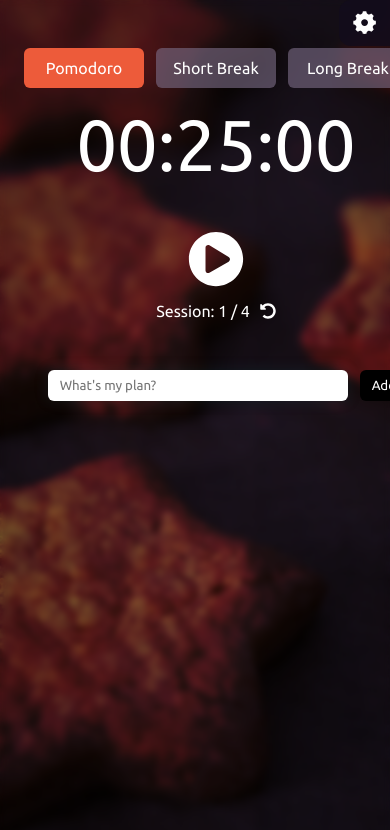
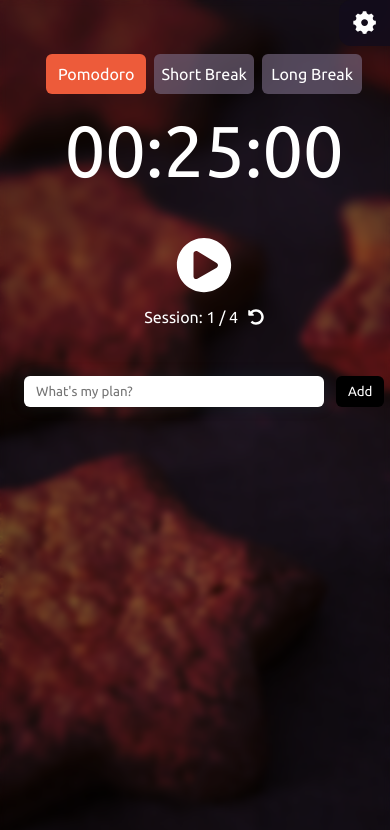
Before and after one commit to jbilee/palmodoro, a React (Vite) app: page / in a window 390 px wide. Shown: the top 830 px of the page. Built offline with nearby package versions, Linux system fonts and the light colour scheme.

Commit message:
refactor: Add responsive styling to overall app

```diff
--- a/src/components/Layout.tsx
+++ b/src/components/Layout.tsx
@@ -26,8 +26,9 @@
 
 const Foreground = styled.div`
   display: grid;
-  padding: 48px 24px 0;
+  padding: 54px 24px 0;
   backdrop-filter: blur(3px);
+  -webkit-backdrop-filter: blur(3px);
   height: inherit;
   @media (min-width: 600px) {
     padding: 0;
--- a/src/components/TimerContainer.tsx
+++ b/src/components/TimerContainer.tsx
@@ -96,20 +96,26 @@
 
 const Header = styled.div`
   display: flex;
-  gap: 12px;
+  gap: 8px;
+  @media (min-width: 600px) {
+    gap: 14px;
+  }
 `;
 
 const Mode = styled.div<{ $isCurrentMode: boolean }>`
   border-radius: 6px;
   background: ${({ $isCurrentMode }) => ($isCurrentMode ? "#ed5b3a" : "#7b6d879e")};
   color: white;
-  width: 120px;
+  width: 100px;
   height: 40px;
   display: flex;
   justify-content: center;
   align-items: center;
   transition: 130ms;
   cursor: pointer;
+  @media (min-width: 600px) {
+    width: 120px;
+  }
 `;
 
 const Session = styled.div`
--- a/src/components/TodoList.tsx
+++ b/src/components/TodoList.tsx
@@ -51,7 +51,9 @@
 };
 
 const Wrapper = styled.div`
-  max-height: 280px;
+  max-height: 260px;
+  padding-right: 10px;
+  scrollbar-gutter: stable;
   overflow-y: auto;
 `;
 
--- a/src/components/Todos.tsx
+++ b/src/components/Todos.tsx
@@ -12,11 +12,14 @@
 };
 
 const Wrapper = styled.div`
-  align-self: flex-end;
   display: flex;
   flex-direction: column-reverse;
   gap: 12px;
+  @media (min-width: 600px) {
+    width: 520px;
+  }
   @media (min-width: 1200px) {
+    align-self: flex-end;
     flex-direction: column;
   }
 `;
```
